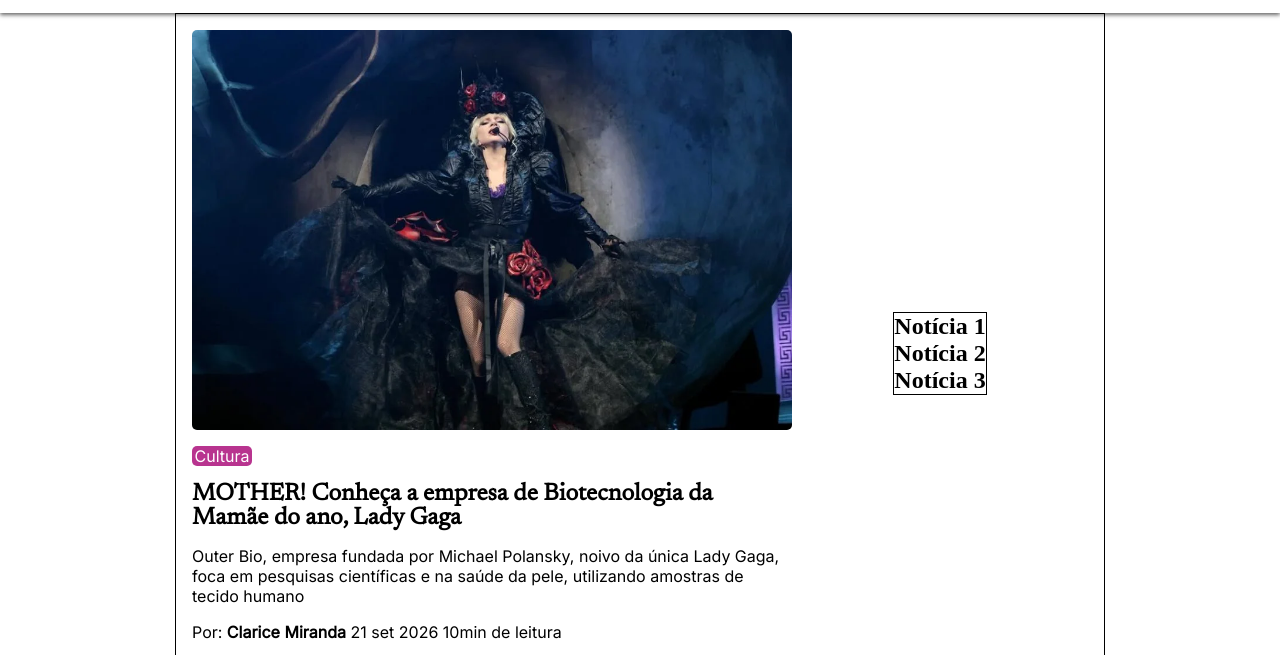
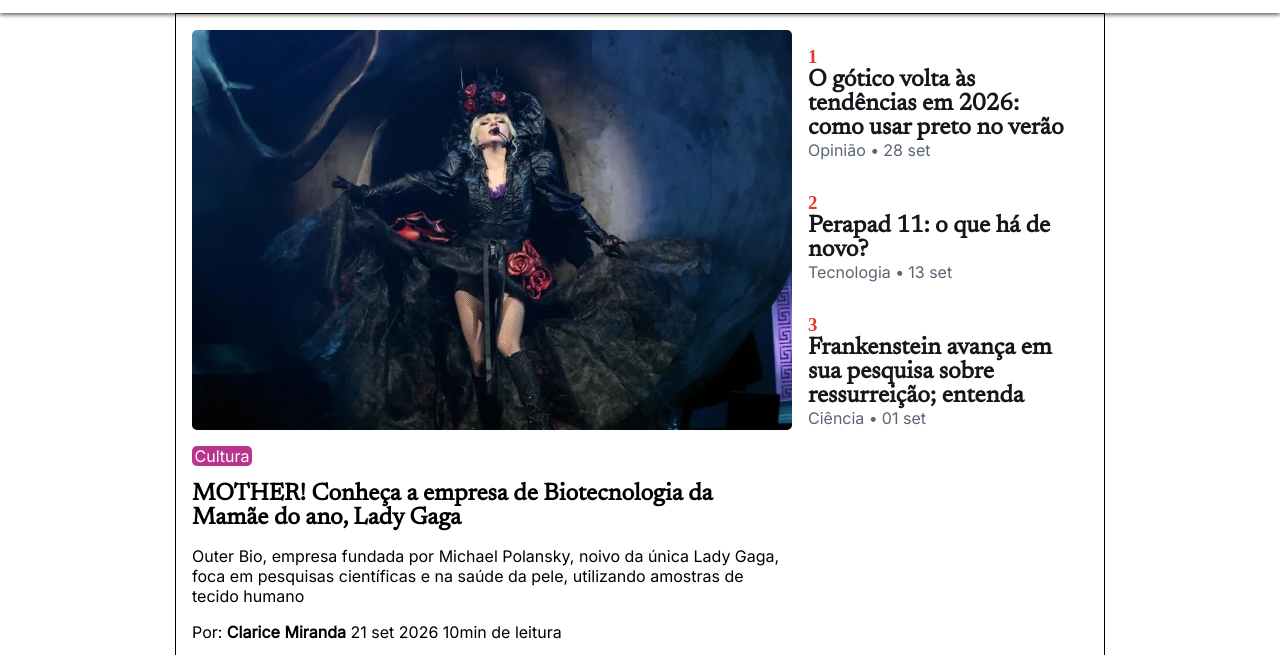
Before and after one commit to Clarice-MRS/atividade-web-pr--prova, a plain HTML site: page index.html in a window 1280 px wide. Shown: the part 126-781 px from the top of the page. Drawn offline with nearby package versions, Linux system fonts and the light colour scheme.

Commit message:
FEAT: noticias laterais

```diff
--- a/index.html
+++ b/index.html
@@ -47,19 +47,7 @@
                 <button>Ler Matéria Completa</button>
             </article>
 
-            <div id="grid-not-paralelo">
-
-                <article>
-                    <h2>Notícia 1</h2>
-                </article>
-
-                <article>
-                    <h2>Notícia 2</h2>
-                </article>
-
-                <article>
-                    <h2>Notícia 3</h2>
-                </article>
+            <div id="grid-not-paralela">
 
             </div>
         </section>
--- a/script.js
+++ b/script.js
@@ -1,3 +1,26 @@
+const noticiasParalelas = [
+    {
+        id: "1",
+        manchete: "O gótico volta às tendências em 2026: como usar preto no verão",
+        categoria: "Opinião",
+        data: "28 set"
+    },
+
+    {
+        id: "2",
+        manchete: "Perapad 11: o que há de novo?",
+        categoria: "Tecnologia",
+        data: "13 set"
+    },
+
+    {
+        id: "3",
+        manchete: "Frankenstein avança em sua pesquisa sobre ressurreição; entenda",
+        categoria: "Ciência",
+        data: "01 set"
+    }
+]
+
 const ultimasNoticias = [
     {
         imagem: "img/tomholland.jpg",
@@ -10,7 +33,7 @@ const ultimasNoticias = [
 
     {
         imagem: "img/relampagomcqueen.jpg",
-        categoria: "Ciências",
+        categoria: "Ciência",
         manchete: "Relâmpago Mcqueen descobre um novo combústivel.",
         autor: "Matheus Feitosa",
         data: "19 set",
@@ -62,3 +85,21 @@ const ultimasNoticias = [
         tempo: "4 min"
     },
 ]
+
+function criarNoticiasPararelas() {
+
+    for(const noticiaPararela of noticiasParalelas) {
+
+        const cardsPararelo = document.getElementById("grid-not-paralela");
+        cardsPararelo.innerHTML += `
+        <article class="noticia-info">
+                    <h1 class="id">${noticiaPararela.id}</div>
+                    <h2 class="manchete">${noticiaPararela.manchete}</h2>
+                    <span class="categoria">${noticiaPararela.categoria} •</span>
+                    <span class="data">${noticiaPararela.data}</span>
+        </article>
+    `;
+    }
+}
+
+criarNoticiasPararelas();
--- a/style.css
+++ b/style.css
@@ -52,7 +52,6 @@
 .bloco-um {
     display: grid;
     grid-template-columns: 1fr 1fr;
-    align-items: center;
     justify-items: center;
     width: 70%;
     border: solid 1px black;
@@ -72,8 +71,22 @@
     font-family: var(--fonteTitulo);
 }
 
-#grid-not-paralelo{
-    border: solid 1px black;
+.noticia-info {
+    padding: 1rem;
+}
+
+.noticia-info .id {
+    color: var(--signal);
+}
+
+.noticia-info .manchete {
+    color: var(--ink);
+    font-family: var(--fonteTitulo);
+}
+
+.noticia-info .categoria, .noticia-info .data {
+    color: var(--slate);
+    font-family: var(--fontePadrao);
 }
 
 #noticia-categoria {
@@ -254,6 +267,10 @@ header a {
     border: none;
 }
 
+.form-newsletter button:hover{
+    cursor: pointer;
+}
+
 /********************
     FOOTER
 ********************/
```
